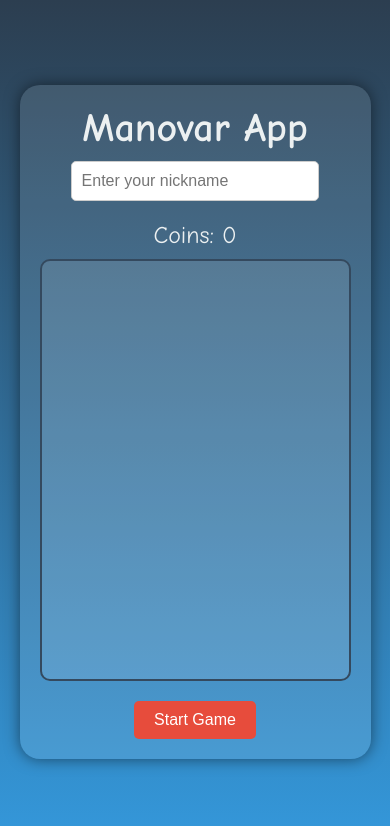
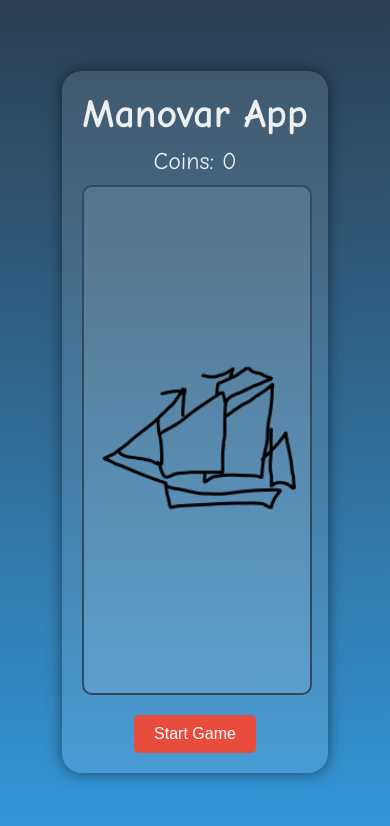
Before and after one commit to Gregorikortez/manovar-app, a plain HTML site: page index.html in a window 390 px wide. Both pictures are taken after a click on the button "Start Game". Drawn offline with Linux system fonts and the light colour scheme.

```diff
--- a/index.html
+++ b/index.html
@@ -2,19 +2,13 @@
 <html lang="en">
 <head>
     <meta charset="UTF-8">
-    <meta name="viewport" content="width=device-width, initial-scale=1.0">
+    <meta name="viewport" content="width=device=1.0">
     <title>Manovar App</title>
     <link rel="stylesheet" href="styles.css">
-    <meta name="robots" content="noindex, nofollow">
-    <meta property="og:title" content="Manovar App">
-    <meta property="og:description" content="Click the boat to earn coins!">
-    <meta property="og:image" content="https://raw.githubusercontent.com/your-username/your-repo-name/main/images/manovar-app-thumbnail.jpg">
-    <meta property="og:url" content="https://your-username.github.io/manovar-app/">
 </head>
 <body>
     <div id="game-container">
         <h1>Manovar App</h1>
-        <input type="text" id="nickname-input" placeholder="Enter your nickname">
         <div id="score-board">Coins: <span id="score">0</span></div>
         <div id="game-area"></div>
         <button id="start-button">Start Game</button>
--- a/script.js
+++ b/script.js
@@ -5,14 +5,6 @@
 document.getElementById('game-area').addEventListener('click', collectCoin);
 
 function startGame() {
-    const nicknameInput = document.getElementById('nickname-input');
-    const nickname = nicknameInput.value.trim();
-    if (nickname === "") {
-        alert("Please enter your nickname.");
-        return;
-    }
-    nicknameInput.disabled = true; // Disable input after starting the game
-    nicknameInput.style.display = 'none'; // Hide input after starting the game
     score = 0;
     currentBoatImage = 'boat1.png';
     document.getElementById('score').textContent = score;
@@ -36,7 +28,6 @@
         document.getElementById('score').textContent = score;
         createSparkle(event.clientX, event.clientY);
         updateBoatImage();
-        updateScore(document.getElementById('nickname-input').value.trim(), score); // Update the score on the backend
     }
 }
 
@@ -75,19 +66,6 @@
     }
 }
 
-function updateScore(nickname, score) {
-    fetch('http://your-vm-ip:3000/update-score', { // Replace with your VM's IP
-        method: 'POST',
-        headers: {
-            'Content-Type': 'application/json'
-        },
-        body: JSON.stringify({ nickname, score })
-    })
-    .then(response => response.text())
-    .then(data => console.log(data))
-    .catch(error => console.error('Error:', error));
-}
-
 // Export functions for testing
 if (typeof module !== 'undefined' && module.exports) {
     module.exports = {
--- a/styles.css
+++ b/styles.css
@@ -1,47 +1,27 @@
-* {
-    box-sizing: border-box;
-    margin: 0;
-    padding: 0;
-}
-
-html, body {
-    height: 100%;
-    width: 100%;
+body {
+    font-family: 'Comic Sans MS', cursive, sans-serif;
     display: flex;
     justify-content: center;
     align-items: center;
-    font-family: 'Comic Sans MS', cursive, sans-serif;
+    height: 100vh;
     background: linear-gradient(to bottom, #2c3e50, #3498db);
+    margin: 0;
+    overflow: hidden;
 }
 
 #game-container {
-    display: flex;
-    flex-direction: column;
-    align-items: center;
     text-align: center;
     background: rgba(255, 255, 255, 0.1);
     border-radius: 20px;
     padding: 20px;
     box-shadow: 0 0 15px rgba(0, 0, 0, 0.5);
     color: white;
-    width: 90%;
-    max-width: 600px;
 }
 
 h1 {
     margin: 0;
     font-size: 2.5em;
     color: #ecf0f1;
-}
-
-#nickname-input {
-    margin: 10px 0;
-    padding: 10px;
-    font-size: 1em;
-    border-radius: 5px;
-    border: 1px solid #ccc;
-    width: 80%;
-    max-width: 300px;
 }
 
 #score-board {
@@ -52,24 +32,20 @@
 
 #game-area {
     width: 100%;
-    height: 50vh;
-    display: flex;
-    justify-content: center;
-    align-items: center;
+    height: 60vh;
     position: relative;
     overflow: hidden;
     border: 2px solid #34495e;
     border-radius: 10px;
+    cursor: pointer;
     background: rgba(255, 255, 255, 0.1);
-    cursor: pointer;
 }
 
 .boat {
-    width: 20%;
-    max-width: 100px;
-    height: auto;
+    width: 200px;
+    height: 200px;
+    position: absolute;
     background-size: cover;
-    position: absolute;
     cursor: pointer;
     top: 50%;
     left: 50%;
```
